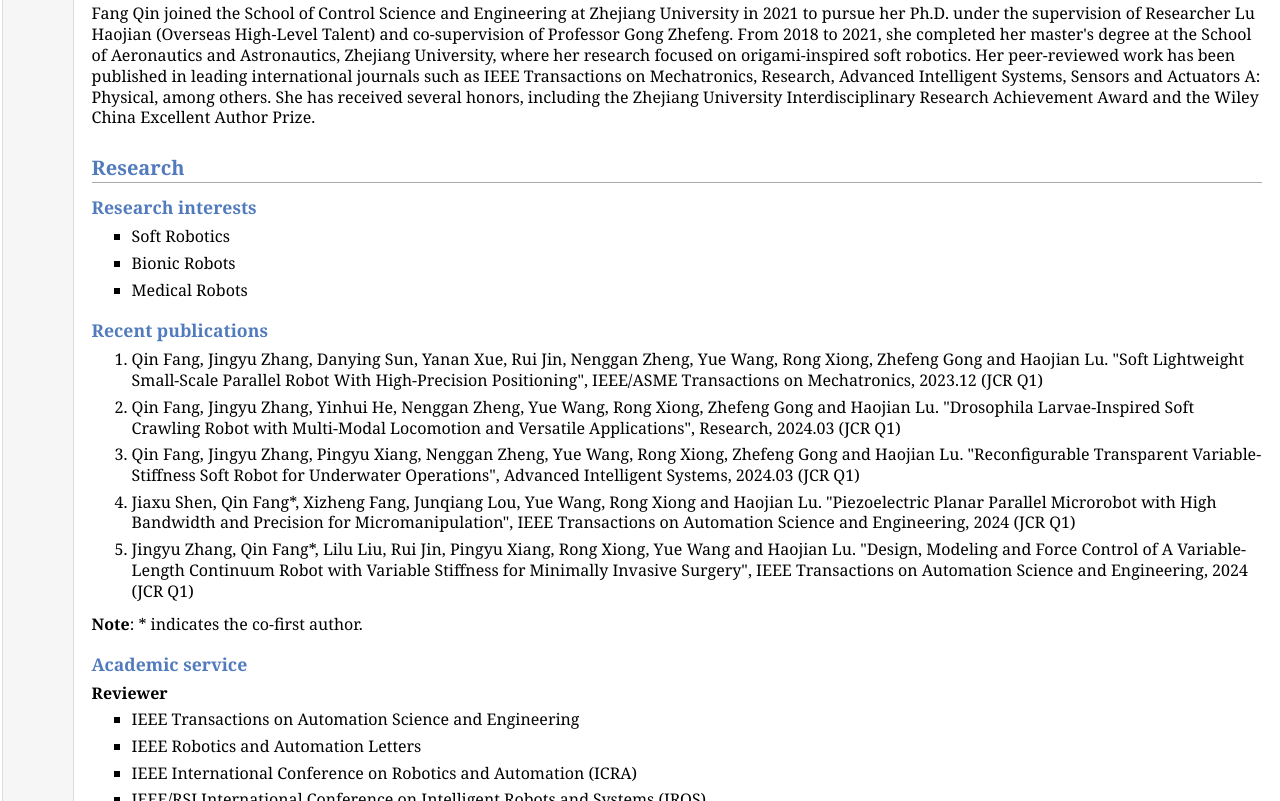
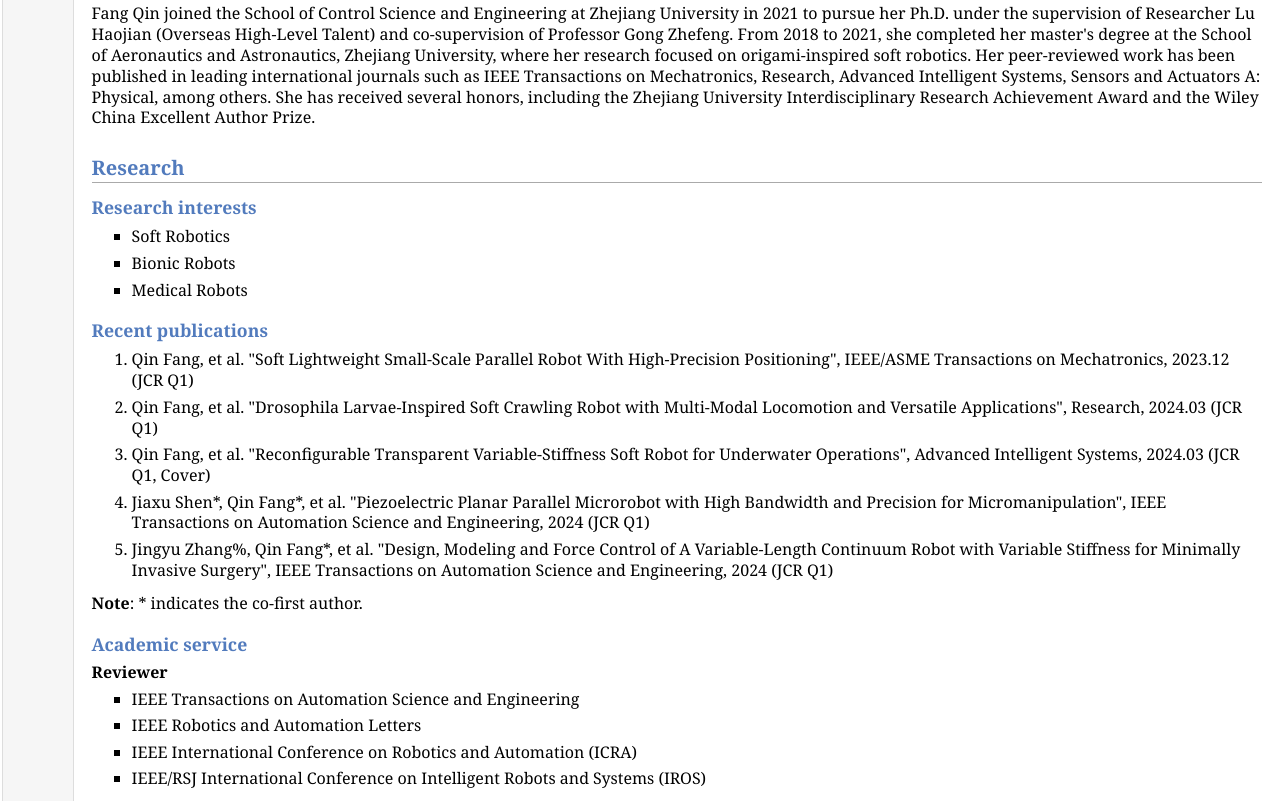
Before and after one commit to fangqin-hit/fangqin-git.github.io, a plain HTML site: page index.html in a window 1280 px wide. Shown: the part 301-1102 px from the top of the page. Drawn offline with Linux system fonts and the light colour scheme.

Commit message:
Update index.html

```diff
--- a/index.html
+++ b/index.html
@@ -42,15 +42,15 @@
 </ul>
 <h3>Recent publications </h3>
 <ol>
-<li><p>Qin Fang, Jingyu Zhang, Danying Sun, Yanan Xue, Rui Jin, Nenggan Zheng, Yue Wang, Rong Xiong, Zhefeng Gong and Haojian Lu. "Soft Lightweight Small-Scale Parallel Robot With High-Precision Positioning", IEEE/ASME Transactions on Mechatronics, 2023.12 (JCR Q1)</p>
+<li><p>Qin Fang, et al. "Soft Lightweight Small-Scale Parallel Robot With High-Precision Positioning", IEEE/ASME Transactions on Mechatronics, 2023.12 (JCR Q1)</p>
 </li>
-<li><p>Qin Fang, Jingyu Zhang, Yinhui He, Nenggan Zheng, Yue Wang, Rong Xiong, Zhefeng Gong and Haojian Lu. "Drosophila Larvae-Inspired Soft Crawling Robot with Multi-Modal Locomotion and Versatile Applications", Research, 2024.03 (JCR Q1)</p>
+<li><p>Qin Fang, et al. "Drosophila Larvae-Inspired Soft Crawling Robot with Multi-Modal Locomotion and Versatile Applications", Research, 2024.03 (JCR Q1)</p>
 </li>
-<li><p>Qin Fang, Jingyu Zhang, Pingyu Xiang, Nenggan Zheng, Yue Wang, Rong Xiong, Zhefeng Gong and Haojian Lu. "Reconfigurable Transparent Variable-Stiffness Soft Robot for Underwater Operations", Advanced Intelligent Systems, 2024.03 (JCR Q1)</p>
+<li><p>Qin Fang, et al. "Reconfigurable Transparent Variable-Stiffness Soft Robot for Underwater Operations", Advanced Intelligent Systems, 2024.03 (JCR Q1, Cover)</p>
 </li>
-<li><p>Jiaxu Shen, Qin Fang*, Xizheng Fang, Junqiang Lou, Yue Wang, Rong Xiong and Haojian Lu. "Piezoelectric Planar Parallel Microrobot with High Bandwidth and Precision for Micromanipulation", IEEE Transactions on Automation Science and Engineering, 2024 (JCR Q1)</p>
+<li><p>Jiaxu Shen*, Qin Fang*, et al. "Piezoelectric Planar Parallel Microrobot with High Bandwidth and Precision for Micromanipulation", IEEE Transactions on Automation Science and Engineering, 2024 (JCR Q1)</p>
 </li>
-<li><p>Jingyu Zhang, Qin Fang*, Lilu Liu, Rui Jin, Pingyu Xiang, Rong Xiong, Yue Wang and Haojian Lu. "Design, Modeling and Force Control of A Variable-Length Continuum Robot with Variable Stiffness for Minimally Invasive Surgery", IEEE Transactions on Automation Science and Engineering, 2024 (JCR Q1)</p>
+<li><p>Jingyu Zhang%, Qin Fang*, et al. "Design, Modeling and Force Control of A Variable-Length Continuum Robot with Variable Stiffness for Minimally Invasive Surgery", IEEE Transactions on Automation Science and Engineering, 2024 (JCR Q1)</p>
 </li>
 </ol>
 <p><b>Note</b>: * indicates the co-first author.</p>
```
